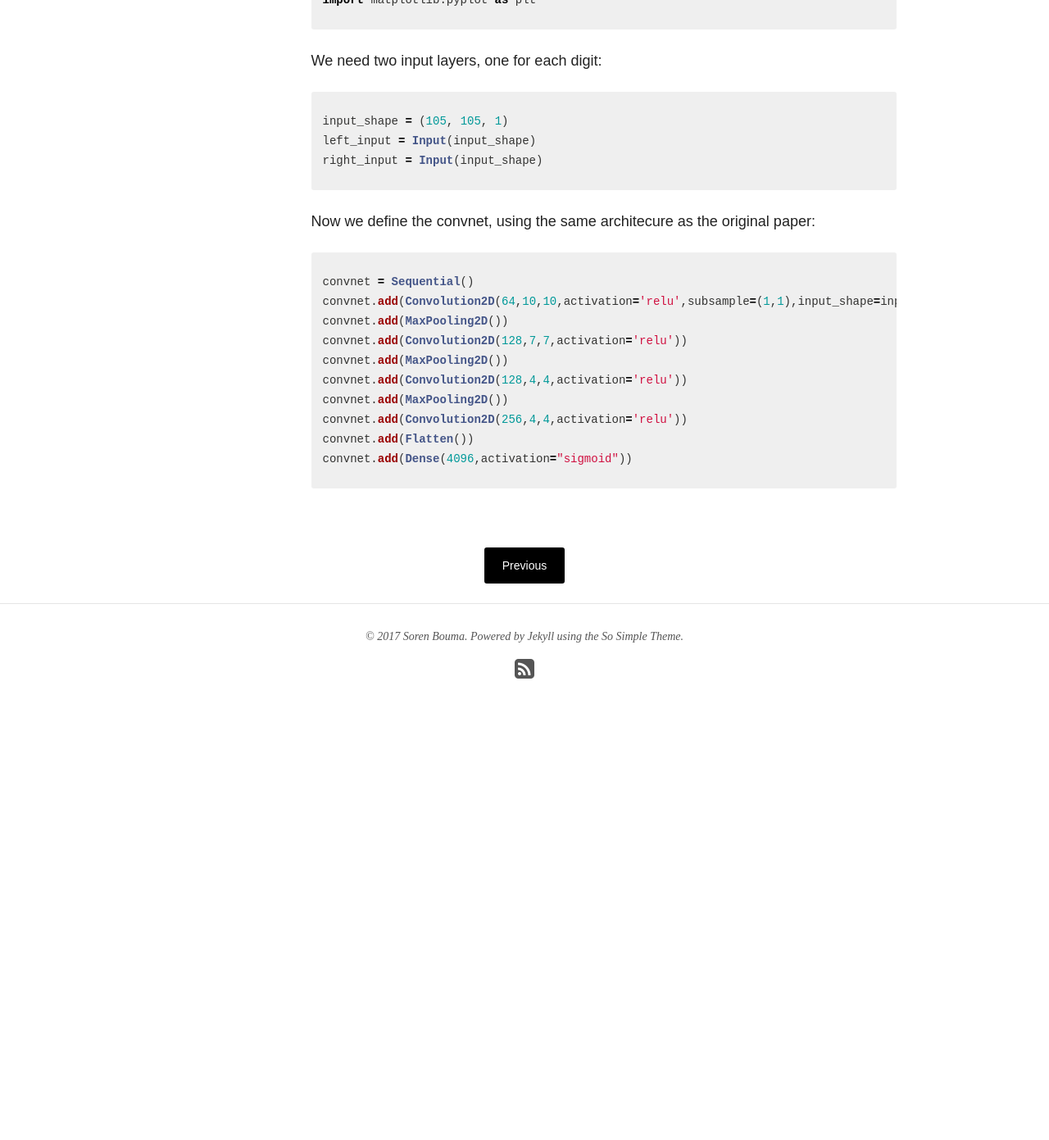
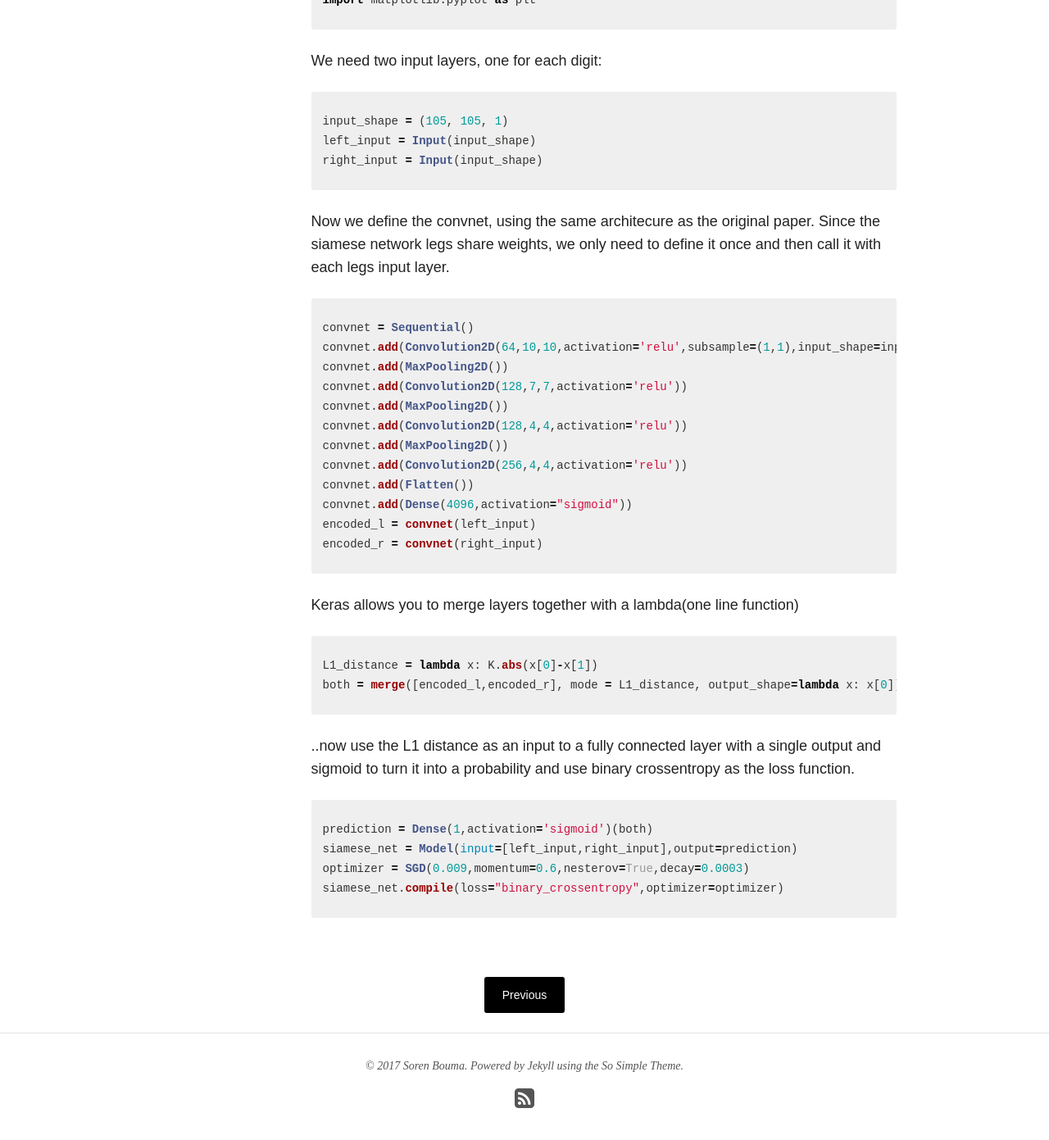
Before and after one commit to sorenbouma/sorenbouma.github.io, a Jekyll site: the page built from _posts/blog/2017-02-11-oneshot.md, in a window 1280 px wide and 1400 px high, scrolled down 2245 px. Shown: the top 1391 px of the window at 82% size. Built offline with Jekyll 4.4.1, drawn with Linux system fonts in a browser that asks for light colours; nearby versions of some CDN libraries; before the commit the page ends 3173 px from its top, so only the background shows below that.

Commit message:
More work on oneshot.md, maths n shit

```diff
--- a/_posts/blog/2017-02-11-oneshot.md
+++ b/_posts/blog/2017-02-11-oneshot.md
@@ -62,7 +62,7 @@ left_input = Input(input_shape)
 right_input = Input(input_shape)
 {% endhighlight %}
 
-Now we define the convnet, using the same architecure as the original paper:
+Now we define the convnet, using the same architecure as the original paper. Since the siamese network legs share weights, we only need to define it once and then call it with each legs input layer.
 
 {% highlight python %}
 convnet = Sequential()
@@ -75,5 +75,22 @@ convnet.add(MaxPooling2D())
 convnet.add(Convolution2D(256,4,4,activation='relu'))
 convnet.add(Flatten())
 convnet.add(Dense(4096,activation="sigmoid"))
+encoded_l = convnet(left_input)
+encoded_r = convnet(right_input)
+{% endhighlight %}
 
+Keras allows you to merge layers together with a lambda(one line function)
+
+{% highlight python %}
+L1_distance = lambda x: K.abs(x[0]-x[1])
+both = merge([encoded_l,encoded_r], mode = L1_distance, output_shape=lambda x: x[0])
 {% endhighlight %}
+
+..now use the L1 distance as an input to a fully connected layer with a single output and sigmoid to turn it into a probability and use binary crossentropy as the loss function.
+
+{% highlight python %}
+prediction = Dense(1,activation='sigmoid')(both)
+siamese_net = Model(input=[left_input,right_input],output=prediction)
+optimizer = SGD(0.009,momentum=0.6,nesterov=True,decay=0.0003)
+siamese_net.compile(loss="binary_crossentropy",optimizer=optimizer)
+{% endhighlight %}
```
